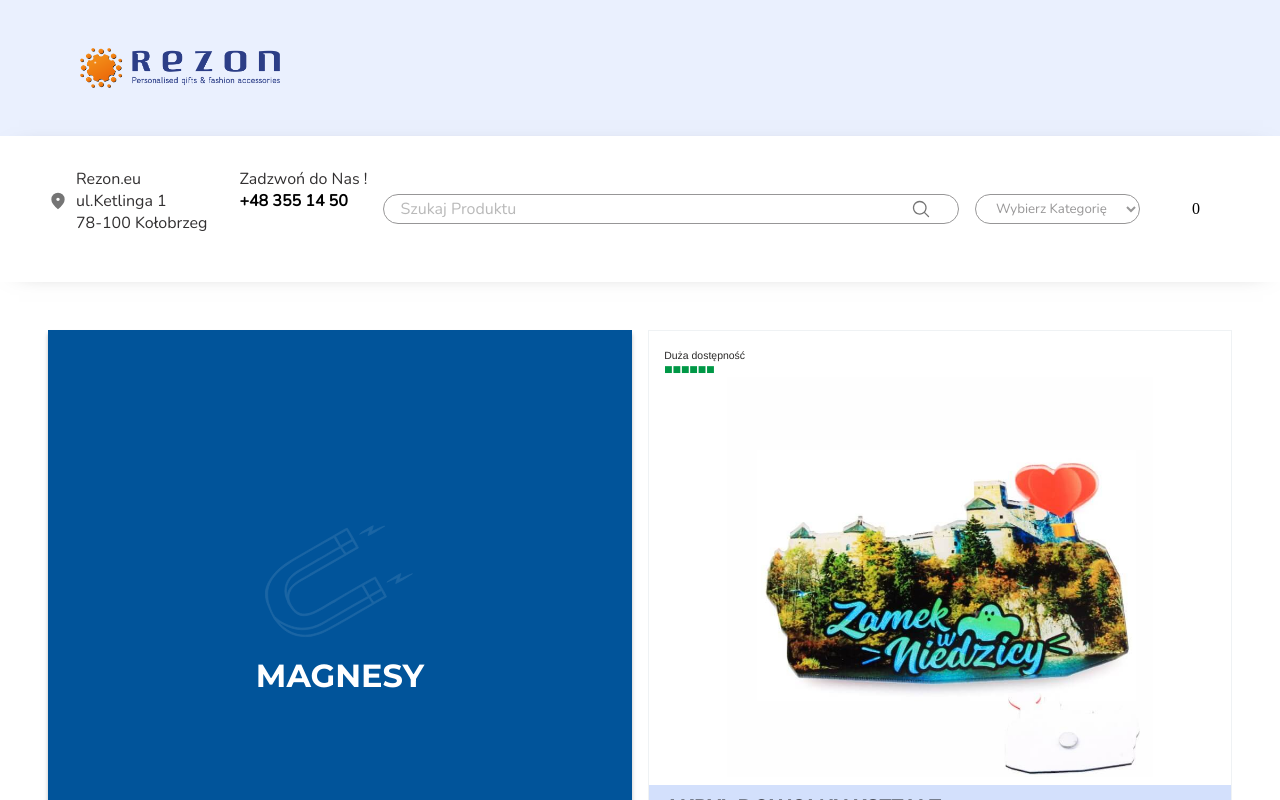
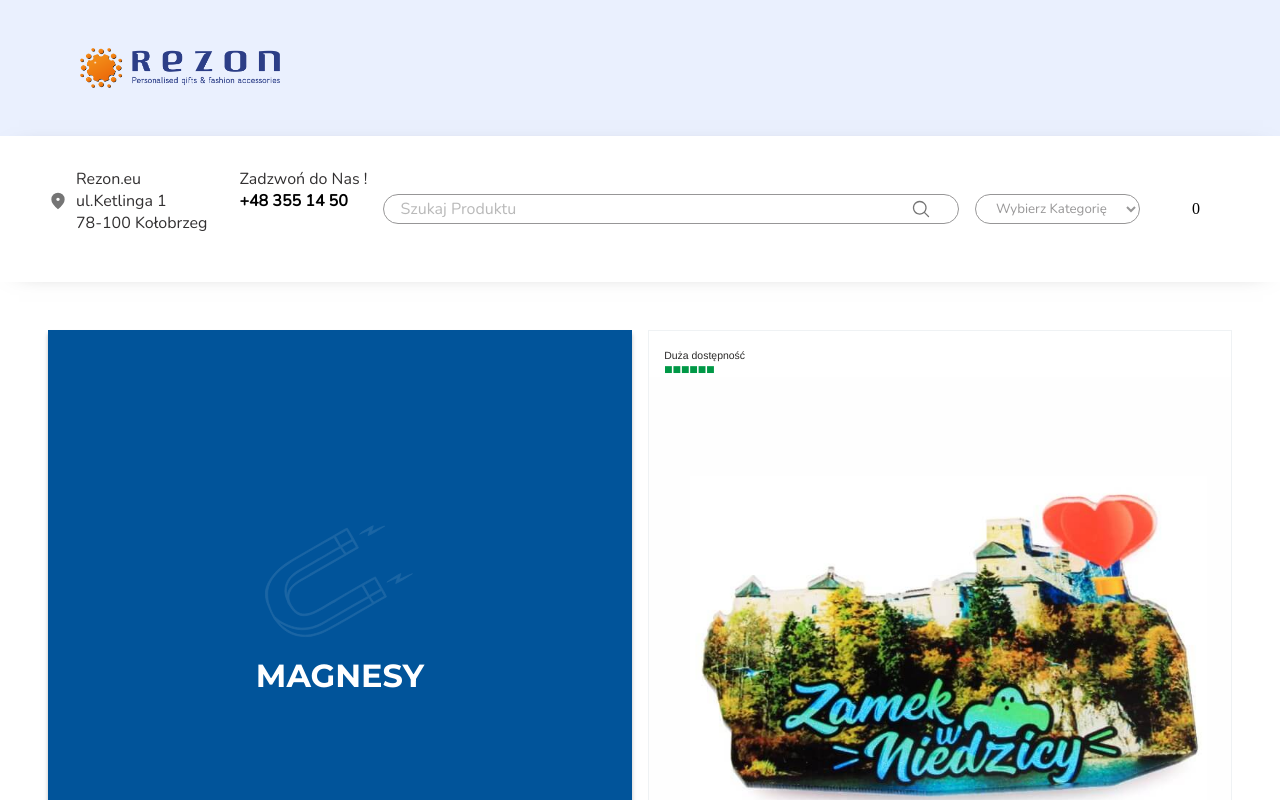
Before and after one commit to marcinzygan/rezon-product-catalogue, a Next.js app: page / in a window 1280 px wide. Shown: the top 800 px of the page. Built offline with nearby package versions, Linux system fonts and the light colour scheme; some icons are missing.

Commit message:
changed image component

```diff
--- a/src/components/productCard/ProductCard.js
+++ b/src/components/productCard/ProductCard.js
@@ -137,24 +137,24 @@ const ProductCard = (card) => {
             }
           >
             {!card.image ? (
-              <Image
-                fill
+              <img
+                // fill
                 className={classes.img}
                 src={"/images/brak_zdjecia.jpg"}
                 alt={card.identyfikator}
-                sizes="(max-width: 768px) 200vw,
-            (max-width: 1200px) 50vw,
-            33vw"
+                //     sizes="(max-width: 768px) 200vw,
+                // (max-width: 1200px) 50vw,
+                // 33vw"
               />
             ) : (
-              <Image
-                fill
+              <img
+                // fill
                 className={classes.img}
                 src={card.image}
                 alt={card.identyfikator}
-                sizes="(max-width: 768px) 200vw,
-          (max-width: 1200px) 50vw,
-          33vw"
+                //       sizes="(max-width: 768px) 200vw,
+                // (max-width: 1200px) 50vw,
+                // 33vw"
               />
             )}
             {/* <Image
```
